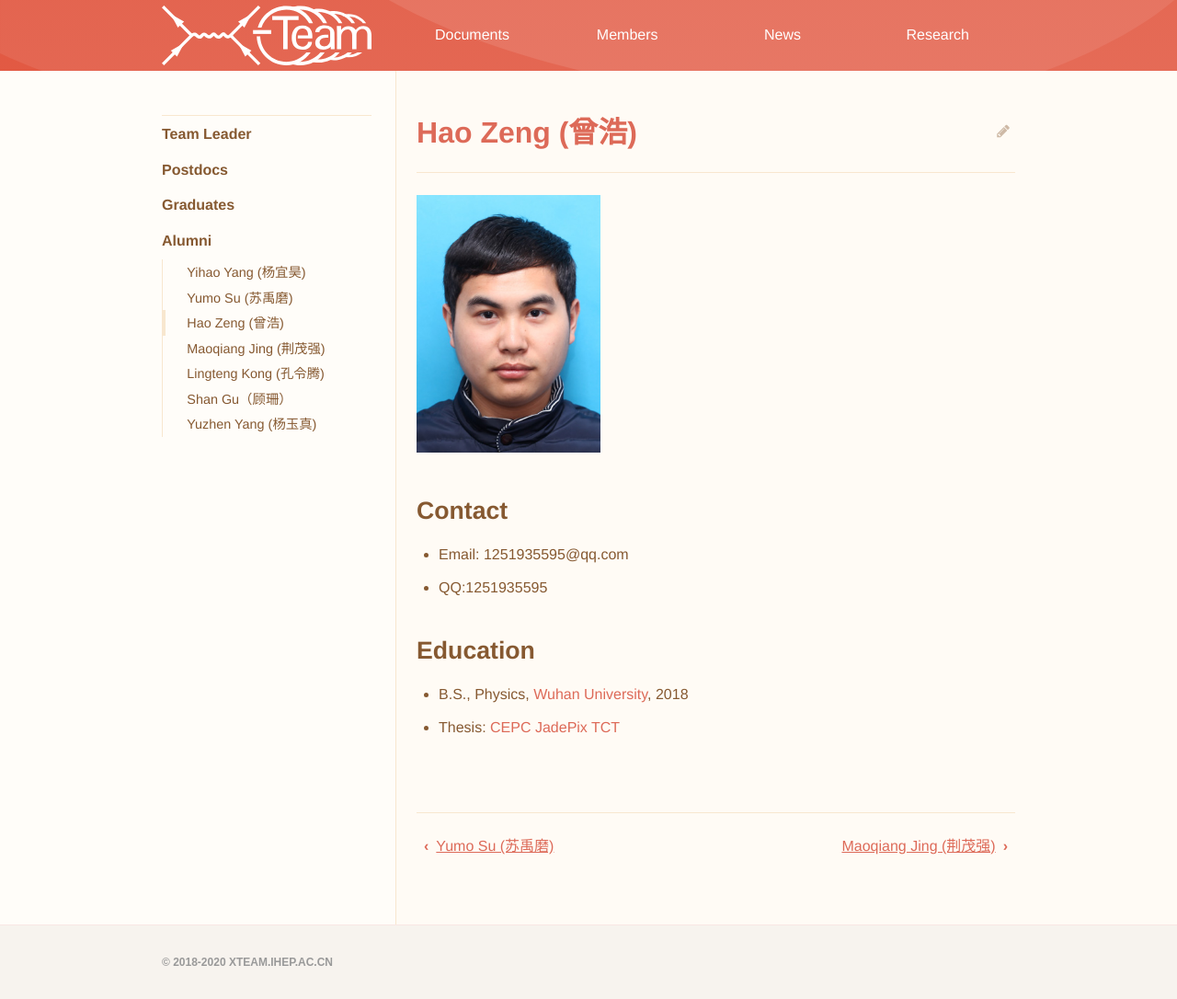
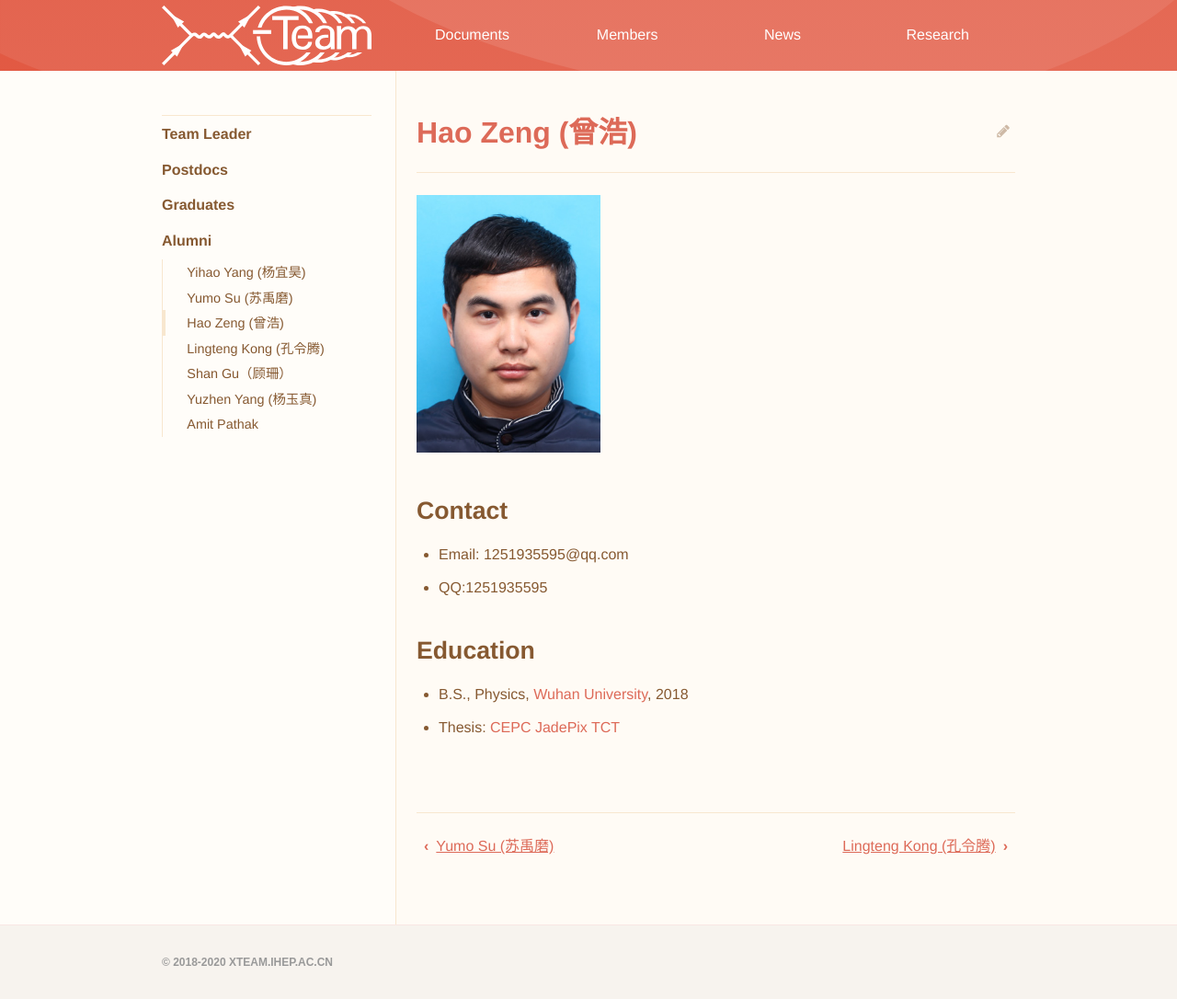
Before and after one commit to dt-np/xteam, a Jekyll site: the page built from _members/Hao_Zeng.md, in a window 1280 px wide. Shown: the whole page at 92% size. Built offline with Jekyll 4.4.1, drawn with Linux system fonts in a browser that asks for light colours.

Commit message:
Update members.yml

```diff
--- a/_data/members.yml
+++ b/_data/members.yml
@@ -13,7 +13,8 @@
     - Suyu_Xiao
     - Yuhang_Tan
     - Tao_Yang
-    - Amit_Pathak
+    - Maoqiang_Jing
+
 
 
 - title: Alumni
@@ -22,7 +23,7 @@
     - Yihao_Yang
     - Yumo_Su
     - Hao_Zeng
-    - Maoqiang_Jing
     - Lingteng_Kong
     - Shan_Gu
     - Yuzhen_Yang
+    - Amit_Pathak
```
